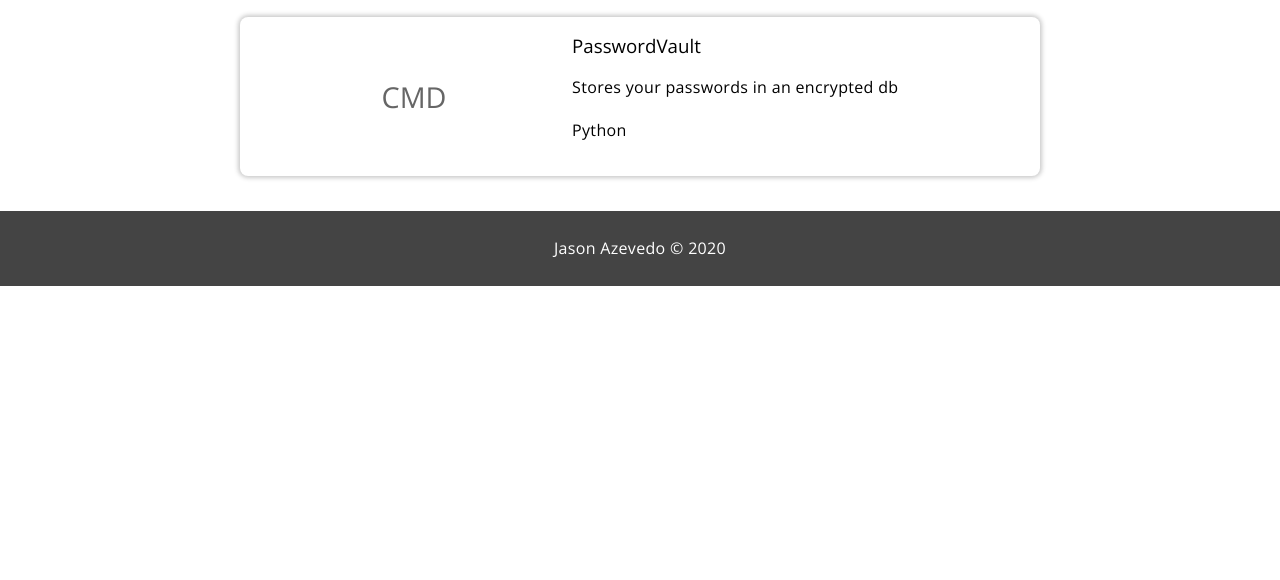
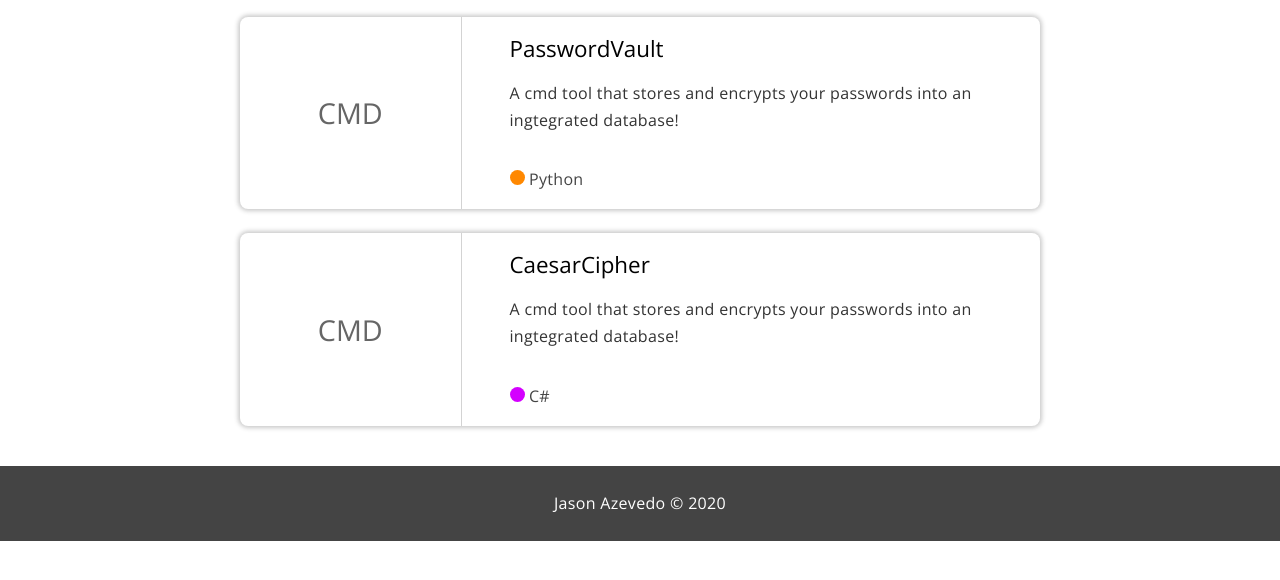
Before and after one commit to Jason-Azevedo/CoursePortfolioSite, a plain HTML site: page portfolio.html in a window 1280 px wide. Shown: the part 134-714 px from the top of the page. Drawn offline with nearby package versions, Linux system fonts and the light colour scheme.

Commit message:
Completed the portfolio page

```diff
--- a/portfolio.html
+++ b/portfolio.html
@@ -30,15 +30,30 @@
       <div class="project-container">
           <div class="project flex--se">
               <h2 class="project__type title--md">CMD</h3>
-              <div>
-                  <h3 class="project__name">PasswordVault</h3>
-                  <p class="project__desc">Stores your passwords in an encrypted db</p>
-                  <div>
-                    <p> <span class="project__lang orange"></span> Python</p>
+              <div class="project__details">
+                  <h3 class="project__name title--sm">PasswordVault</h3>
+                  <p class="project__desc">A cmd tool that stores and encrypts your passwords into an ingtegrated database!</p>
+                  <div class="flex">
+                    <p class="project__lang"> <span class="project__lang-circle orange"></span> Python</p>
                   </div>
               </div>
+              <a class="project__link" target="_blank" href="https://github.com/Jason-Azevedo/PasswordVault"></a>
           </div>
-      </div>
+
+
+            <div class="project flex--se">
+              <h2 class="project__type title--md">CMD</h3>
+              <div class="project__details">
+                  <h3 class="project__name title--sm">CaesarCipher</h3>
+                  <p class="project__desc">A cmd tool that stores and encrypts your passwords into an ingtegrated database!</p>
+                  <div class="flex">
+                    <p class="project__lang"> <span class="project__lang-circle purple"></span> C#</p>
+                  </div>
+              </div>
+              <a class="project__link" target="_blank" href="https://github.com/Jason-Azevedo/CaesarCipher"></a>
+            </div>
+        </div>
+
     </main>
 
     <!-- Footer -->
--- a/styles.css
+++ b/styles.css
@@ -111,6 +111,10 @@ a {
   font-size: 1.8rem;
 }
 
+.title--sm {
+  font-size: 1.4rem;
+}
+
 .lang-icon {
   width: 120px;
   height: 130px;
@@ -118,14 +122,60 @@ a {
 }
 
 .project {
+  position: relative;
+  margin-bottom: 1.5rem;
   border-radius: 8px;
   box-shadow: 0px 0px 4px 2px rgba(51, 51, 51, 0.26);
-  padding: 1rem;
   align-items: center;
 }
 
 .project__type {
   color: #666;
+  text-align: center;
+  width: 30%;
+}
+
+.project__details {
+  padding: 1rem;
+  padding-left: 3rem;
+  width: 70%;
+  border-left: 1px solid #66666649;
+}
+
+.project__desc {
+  color: #333;
+}
+
+.project__lang {
+  margin-bottom: 0;
+  color: #444;
+}
+
+.project__lang-circle {
+  display: inline-block;
+  width: 15px;
+  height: 15px;
+  border-radius: 50%;
+}
+
+.project__link {
+  position: absolute;
+  height: 100%;
+  width: 100%;
+  z-index: 5;
+  transition: 250ms;
+}
+
+.project__link:hover {
+  background: #9e9e9e09;
+}
+
+.project__lang-circle.orange {
+  background-color: #ff8800;
+}
+
+.project__lang-circle.purple {
+  background-color: #d400ff;
 }
 
 .project-container {
@@ -146,7 +196,8 @@ a {
 
 .flex--row-center,
 .flex--row-2,
-.flex--se {
+.flex--se,
+.flex {
   display: flex;
 }
 
```
